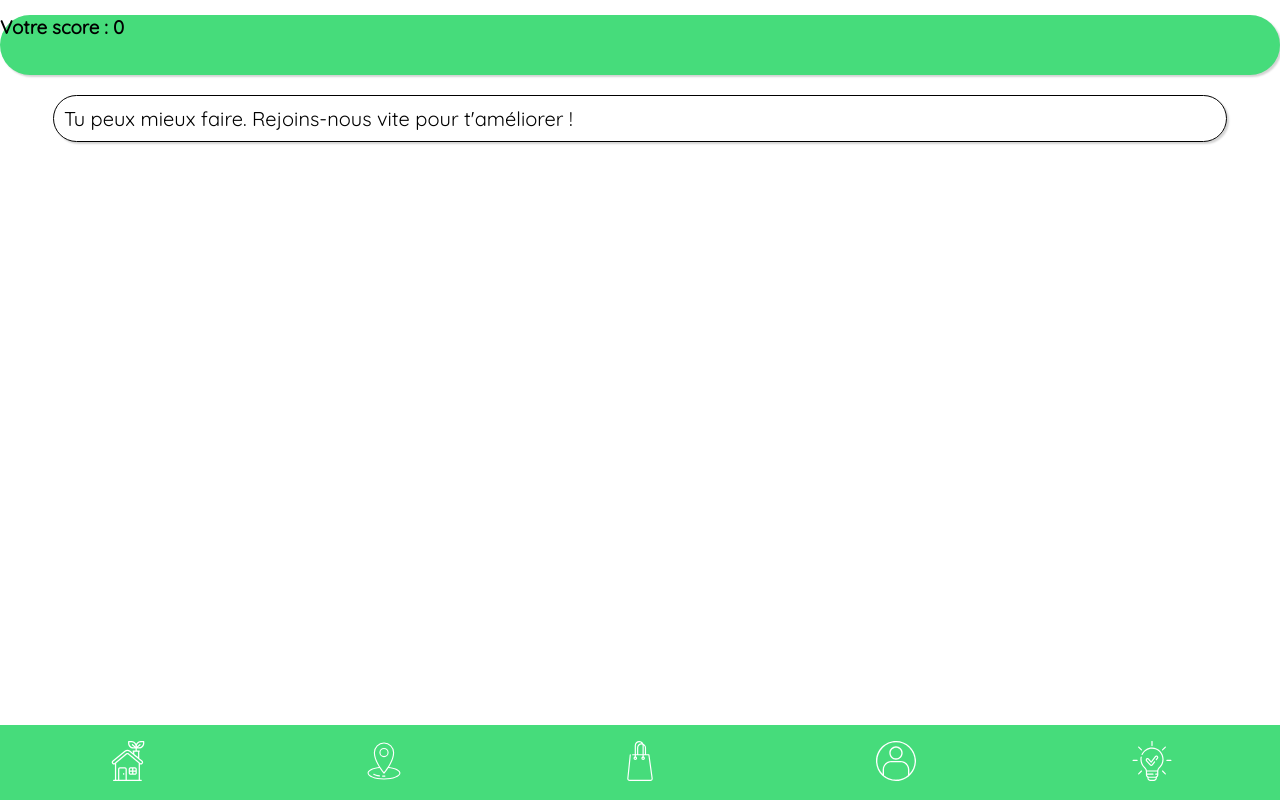
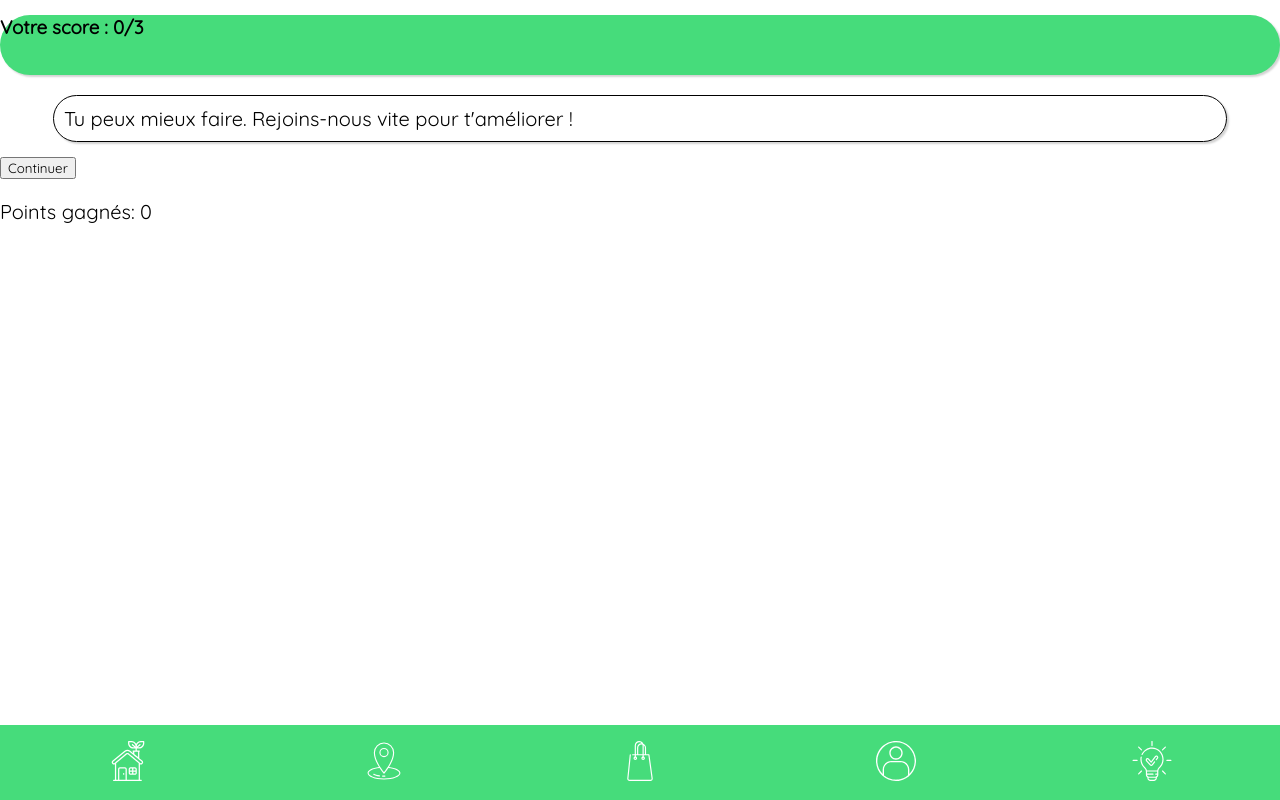
Before and after one commit to clepirault/WCS-NaoTri, a React (Create React App) app: page /quizResult in a window 1280 px wide. Built offline with nearby package versions, Linux system fonts and the light colour scheme.

Commit message:
conversion points / score OK et local storage des points OK

```diff
--- a/src/App.jsx
+++ b/src/App.jsx
@@ -54,7 +54,7 @@ const quizQuestions = [
     value2: '0',
     image2: robinet,
     answer2: "...cours acheter une bouteille d'eau en plastique",
-    value1: '1',
+    value1: '10',
   },
   {
     key: 1,
@@ -63,7 +63,7 @@ const quizQuestions = [
     question: 'Quand tu vas faire les courses tu...',
     image2: totebag,
     answer1: '...utilises un cabas ou un tot bag',
-    value1: '1',
+    value1: '10',
     image3: plasticbag,
     answer2: '...achètes un sac plastique à chaque fois ?',
     value2: '0',
@@ -79,7 +79,7 @@ const quizQuestions = [
     image2: don,
     answer1:
       '...les déposes à une benne de recyclage ou les donnes à une association ?',
-    value1: '1',
+    value1: '10',
   },
 ];
 
--- a/src/components/QuizResult.jsx
+++ b/src/components/QuizResult.jsx
@@ -8,15 +8,23 @@ function QuizResult() {
   const score3 = localStorage.getItem('Question3') || '0';
   const result =
     parseInt(score1, 10) + parseInt(score2, 10) + parseInt(score3, 10);
+  const resultToScore = result / 10;
+  const handleClic = () => {
+    localStorage.setItem('result', result);
+  };
 
   return (
     <div>
-      <h3 className="quizScore">Votre score : {result}</h3>
+      <h3 className="quizScore">Votre score : {resultToScore}/3</h3>
       <p className="quizScoreMessage">
         {result === 3
           ? 'Super ! tu as réussi. Rejoins-nous vite pour collecter tes premiers points.'
           : "Tu peux mieux faire. Rejoins-nous vite pour t'améliorer !"}
       </p>
+      <button type="button" onClick={handleClic}>
+        Continuer
+      </button>
+      <p>Points gagnés: {result}</p>
     </div>
   );
 }
```
